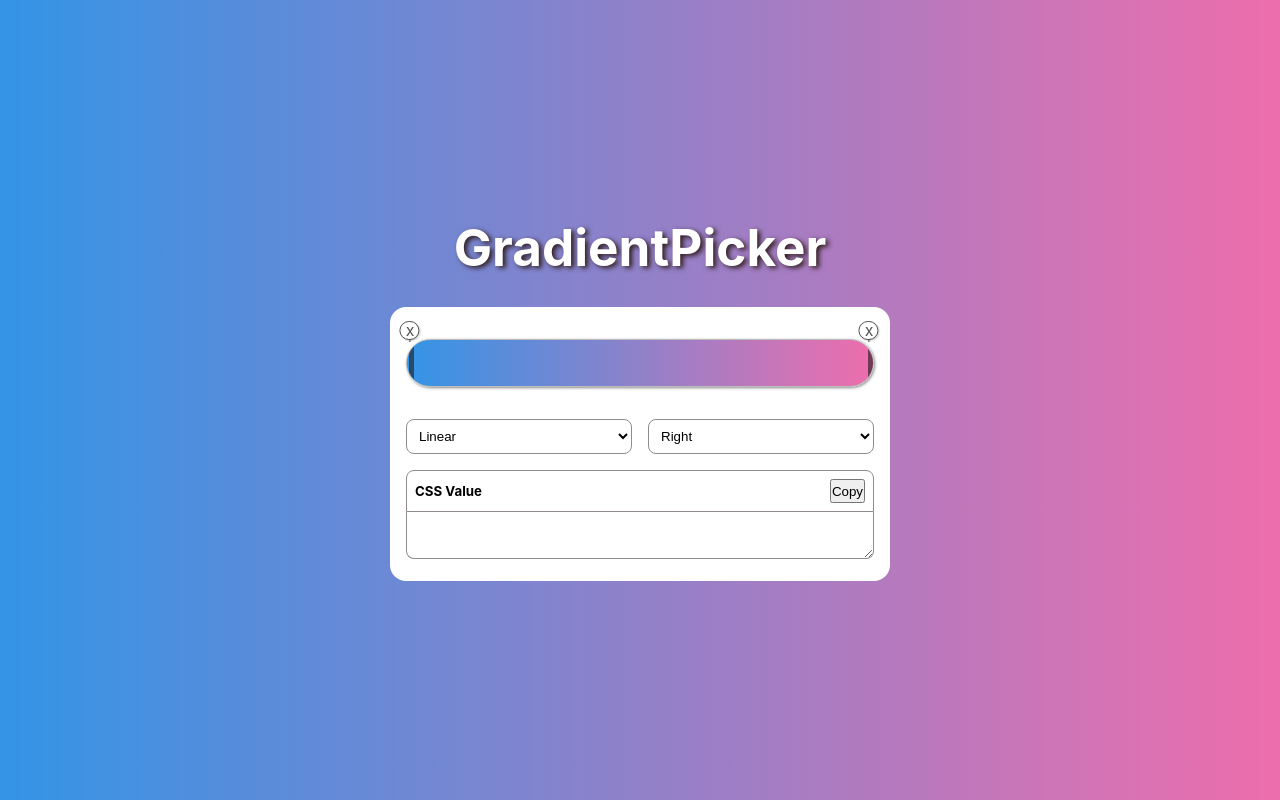
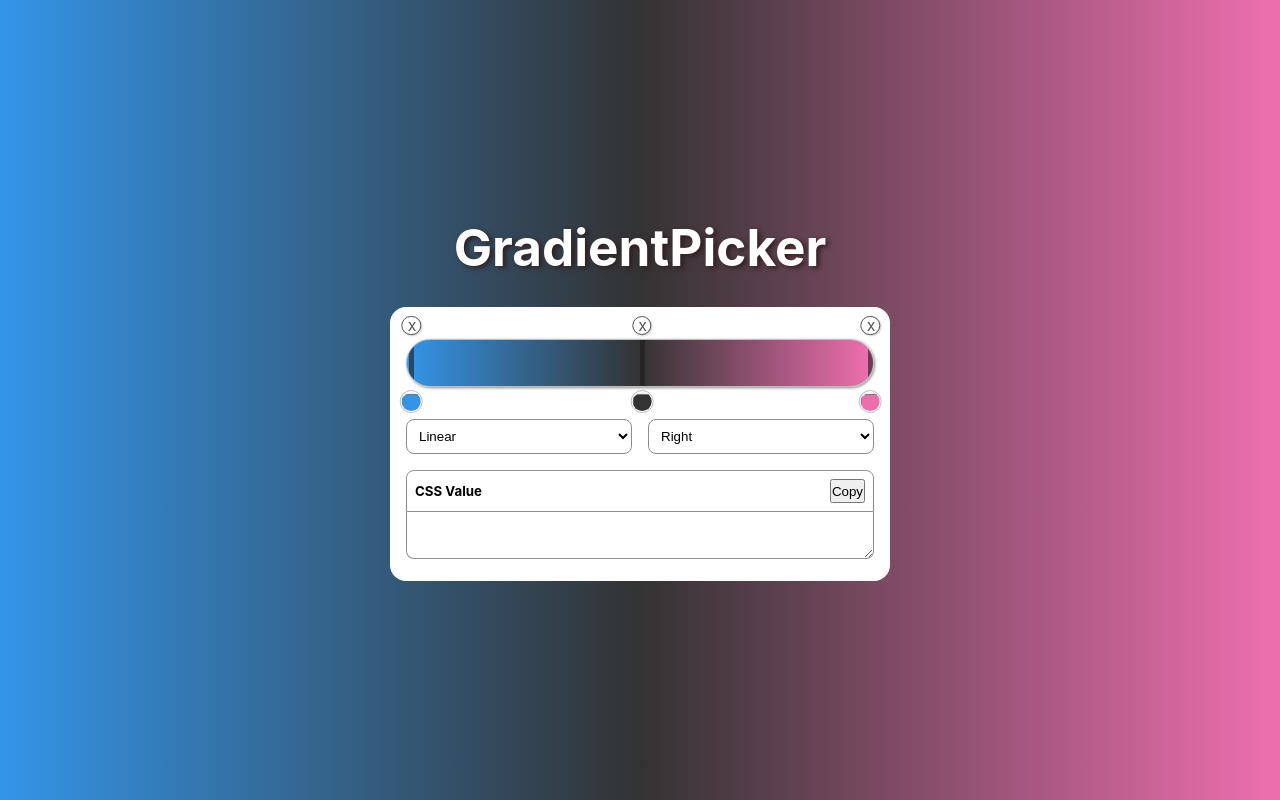
Before and after one commit to zuramai/gradient-picker, a website built with Vite: page index.html in a window 1280 px wide. Both pictures are taken after a click on the element 640 px from the left and 363 px from the top of the page. Built offline with nearby package versions, Linux system fonts and the light colour scheme.

Commit message:
feat: moving gradient color

```diff
--- a/src/gradient.ts
+++ b/src/gradient.ts
@@ -1,3 +1,5 @@
+import { createElement } from "./utils"
+
 interface Props {
     el: HTMLElement
     previewEl: HTMLElement
@@ -17,6 +19,7 @@ export class GradientPicker {
     colorHandlersEl: HTMLElement
     type: GradientType = "linear"
     stops: GradientStop[] = []
+    isDragging = false
 
     constructor({ el, previewEl }: Props) {
         this.el = el
@@ -26,6 +29,8 @@ export class GradientPicker {
         this.previewEl.append(this.colorHandlersEl)
         this.addColorStop("#3494E6", .5)
         this.addColorStop("#EC6EAD", 99)
+
+        this.listener()
     }
 
     /**
@@ -45,7 +50,9 @@ export class GradientPicker {
     }
 
     getGradientString(type: GradientType = this.type) {
-        const colorConcat = this.stops.map(stop => `${stop.color} ${stop.position}%`).join(',')
+        const colorConcat = [...this.stops]
+                                .sort((a,b) => a.position - b.position)
+                                .map(stop => `${stop.color} ${stop.position}%`).join(',')
 
         if(type === 'radial') {
             const radialPositions: Record<GradientDirection, string> = {
@@ -63,6 +70,7 @@ export class GradientPicker {
 
     private updateElementBackground() {
         this.el.style.backgroundImage = this.getGradientString()
+        console.log('gradientstring ', this.getGradientString())
         this.previewEl.style.backgroundImage = this.getGradientString('linear')
     }
 
@@ -70,22 +78,97 @@ export class GradientPicker {
         const colorStop = this.stops[stopIndex]
 
         // Handler bar
-        const handler = document.createElement('div')
-        handler.classList.add('color__handler')
-        handler.style.setProperty('--handler-position', `${colorStop.position}%`)
+        const handler = createElement('div', { class: 'color__handler', 'data-index': stopIndex }, { '--handler-position': `${colorStop.position}%` })
 
         // Handler remover
-        const handlerRemover = document.createElement('div')
-        handlerRemover.classList.add('color__handler-remover')
-        handlerRemover.style.setProperty('--handler-position', `${colorStop.position}%`)
+        const handlerButtons = createElement('div', { class: 'color__handler-buttons', 'data-index': stopIndex }, { '--handler-position': `${colorStop.position}%` })
+        const handlerRemover = createElement('div', { class: 'color__handler-remover' })
 
+        // Color picker
+        const inputColorWrapper = createElement('div', {
+            type: 'color',
+            class: 'color__input-wrapper',
+        })
+        const inputColor = createElement('input', {
+            type: 'color',
+            class: 'color__input',
+            value: colorStop.color
+        })
+        inputColorWrapper.append(inputColor)
+
+        inputColor.addEventListener('input', e => this.onColorChange(e as InputEvent, stopIndex))
+        handler.addEventListener('mousedown', e => this.onHandlerMouseDown(e, stopIndex))
+        handler.addEventListener('mouseup', e => this.onHandlerMouseUp(e, stopIndex))
+        this.previewEl.addEventListener('mousemove', e => this.onHandlerMouseMove(e))
         handlerRemover.addEventListener('click', e => {
             this.stops.splice(stopIndex, 1)
             handler.remove()
-            handlerRemover.remove()
+            handlerButtons.remove()
+            this.updateElementBackground()
         })
 
+        handlerButtons.append(handlerRemover, inputColorWrapper)
         this.colorHandlersEl.append(handler)
-        this.previewEl.append(handlerRemover)
+        this.previewEl.append(handlerButtons)
+    }
+
+    onHandlerMouseDown(event: MouseEvent, stopIndex: number) {
+        let handlerEl = event.target as HTMLElement
+        handlerEl.classList.add('active')
+        this.isDragging = true
+    }
+
+    onHandlerMouseMove(event: MouseEvent) {
+        if(!this.isDragging) return
+
+        let handlerEl = document.querySelector('.color__handler.active')
+        if(!handlerEl?.classList.contains('active')) return
+        const stopIndex = ~~(handlerEl.getAttribute('data-index') || 0)
+
+        const newStopPosition = this.getPercentage(event.clientX)
+        console.log(newStopPosition)
+
+        this.changePosition(stopIndex, newStopPosition)
+        this.updateElementBackground()
+    }
+
+    onHandlerMouseUp(event: MouseEvent, stopIndex: number) {
+        let handlerEl = event.target as HTMLElement
+        handlerEl.classList.remove('active')
+        this.isDragging = false
+    }
+
+    changeColor(stopIndex: number, color: string) {
+        this.stops[stopIndex].color = color
+    }
+
+    changePosition(stopIndex: number, position: number) {
+        this.stops[stopIndex].position = position
+        this.previewEl.querySelectorAll(`div[data-index='${stopIndex}']`).forEach(el => el.style.setProperty('--handler-position', position+'%'))
+    }
+
+    onColorChange(event: InputEvent, index: number) {
+        this.changeColor(index, (event.target as HTMLInputElement).value)
+        this.updateElementBackground()
+    }
+
+    getPercentage(mouseX: number) {
+        const rect = this.previewEl.getBoundingClientRect()
+        const clickPosition = mouseX - rect.x
+        const elementWidth = getComputedStyle(this.previewEl).width.slice(0, -2)
+        const newStopPosition = clickPosition/~~elementWidth * 100
+
+        return newStopPosition
+    }
+
+    listener() {
+        this.previewEl.addEventListener('click', e => {
+            if((e.target as HTMLElement).classList.contains('color__handler') || this.isDragging) return
+            if(!this.colorHandlersEl.contains(e.target as HTMLElement)) return
+
+            const newStopPosition = this.getPercentage(e.clientX)
+
+            this.addColorStop("#333333", newStopPosition)
+        })
     }
 }
--- a/src/style.css
+++ b/src/style.css
@@ -102,9 +102,9 @@ h1 {
   box-shadow: 1px 1px 2px #ccc;;
   border-radius: 50%;
   position: absolute;
-  top: -1.2rem;
+  top: -1.5rem;
   left: var(--handler-position);
-  transform: translateX(-50%)
+  transform: translateX(-40%)
 }
 .color__handler-remover:after {
   content: 'x';
@@ -116,10 +116,10 @@ h1 {
 .color__handler-remover:before {
   content: '';
   top: 100%;
-  background-color: rgb(72, 72, 72);
+  /* background-color: rgb(72, 72, 72); */
   position: absolute;
   width: 1px;
-  height: 3px;
+  height: 20px;
   z-index: 1;
 }
 .color__handler-remover:hover {
@@ -127,6 +127,25 @@ h1 {
 }
 .color__handler-remover:hover:after {
   color: rgb(229, 64, 64);
+}
+.color__input {
+  border: none;
+  border-radius: 50%;
+  transform: translate(-2px,-2px);
+}
+.color__input-wrapper {
+  width: 1.3rem;
+  height: 1.3rem;
+  border: 1px solid white;
+  border-radius: 50%;
+  overflow: hidden;
+  border: .1rem solid white;
+  outline: 1px solid #bbb;
+  position: absolute;
+  left: var(--handler-position);
+  cursor: pointer;
+  top: 110%;
+  transform: translateX(-40%);
 }
 .options {
   display: flex;
--- /dev/null
+++ b/src/utils.ts
@@ -0,0 +1,14 @@
+
+export function createElement<K extends keyof HTMLElementTagNameMap>(tagName: K, attrs?: Record<string, string>, styles?: Record<string, string>): HTMLElementTagNameMap[K]  {
+    const el = document.createElement(tagName)
+
+    for(const attr in attrs) {
+        el.setAttribute(attr, attrs[attr])
+    }
+
+    for(const style in styles) {
+        el.style.setProperty(style, styles[style])
+    }
+
+    return el
+}
```
